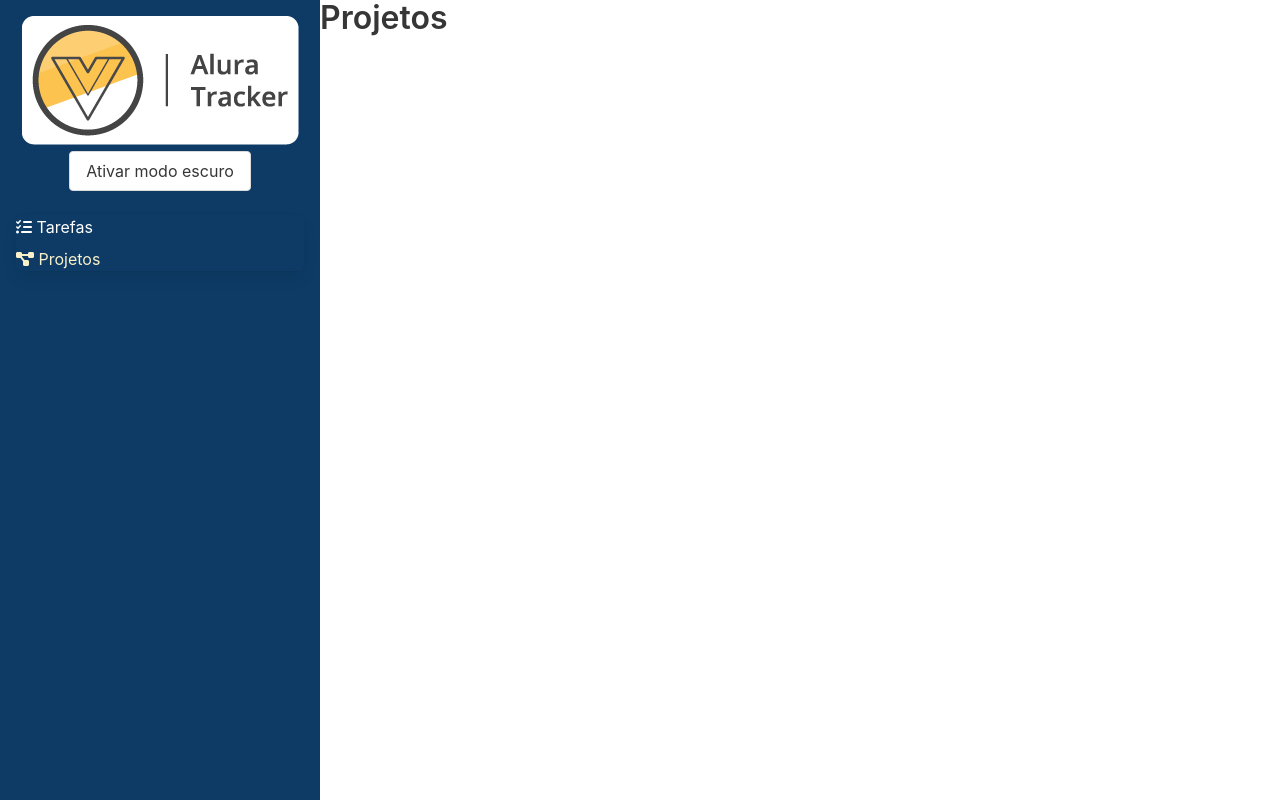
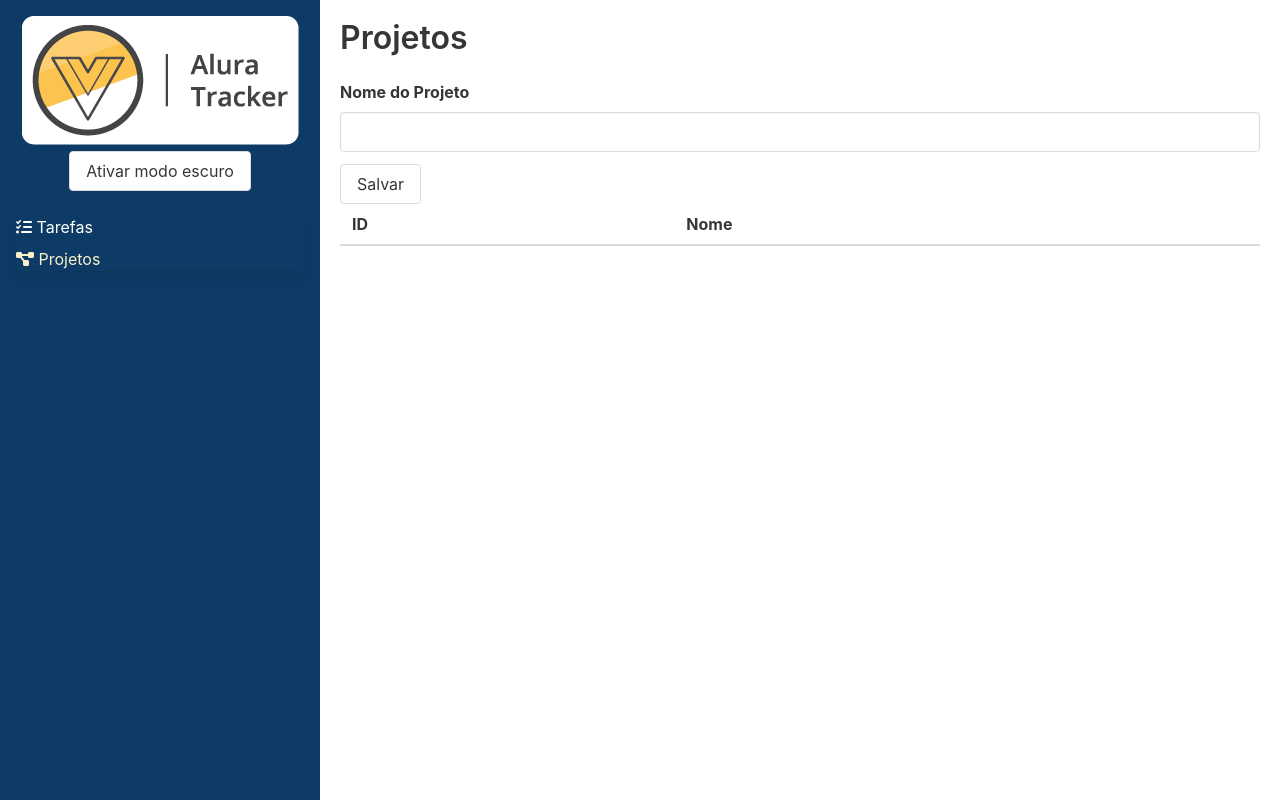
Before and after one commit to sucodelarangela/vue-task-tracker, a Vue app: page /#/projects in a window 1280 px wide. Built offline with nearby package versions, Linux system fonts and the light colour scheme.

Commit message:
chore: add Projects View structure

```diff
--- /dev/null
+++ b/src/interfaces/IProject.ts
@@ -0,0 +1,4 @@
+export default interface IProject {
+  id: string;
+  name: string;
+}
--- a/src/views/Projects.vue
+++ b/src/views/Projects.vue
@@ -1,14 +1,60 @@
 <template>
-  <h1>Projetos</h1>
+  <section class="projects">
+    <h1 class="title">Projetos</h1>
+    <!-- Listening to the submit event preventing the default behavior (event handling) -->
+    <form @submit.prevent="save">
+      <div class="field">
+        <label for="projectName" class="label">Nome do Projeto</label>
+        <input type="text" class="input" v-model="projectName" id="projectName">
+      </div>
+      <div class="field">
+        <button class="button" type="submit">Salvar</button>
+      </div>
+    </form>
+    <table class="table is-full-width">
+      <thead>
+        <tr>
+          <th>ID</th>
+          <th>Nome</th>
+        </tr>
+      </thead>
+      <tbody>
+        <tr v-for="project in projects" :key="project.id">
+          <td>{{ project.id }}</td>
+          <td>{{ project.name }}</td>
+        </tr>
+      </tbody>
+    </table>
+  </section>
 </template>
 
 <script lang="ts">
 import { defineComponent } from 'vue';
+import IProject from '../interfaces/IProject';
 
 export default defineComponent({
   name: 'ProjectsView',
+  data() {
+    return {
+      projectName: '',
+      projects: [] as IProject[]
+    };
+  },
+  methods: {
+    save() {
+      const project: IProject = {
+        name: this.projectName,
+        id: new Date().toISOString()
+      };
+      this.projects.push(project);
+      this.projectName = '';
+    }
+  }
 });
 </script>
 
 <style scoped>
+.projects {
+  padding: 1.25rem;
+}
 </style>
```
